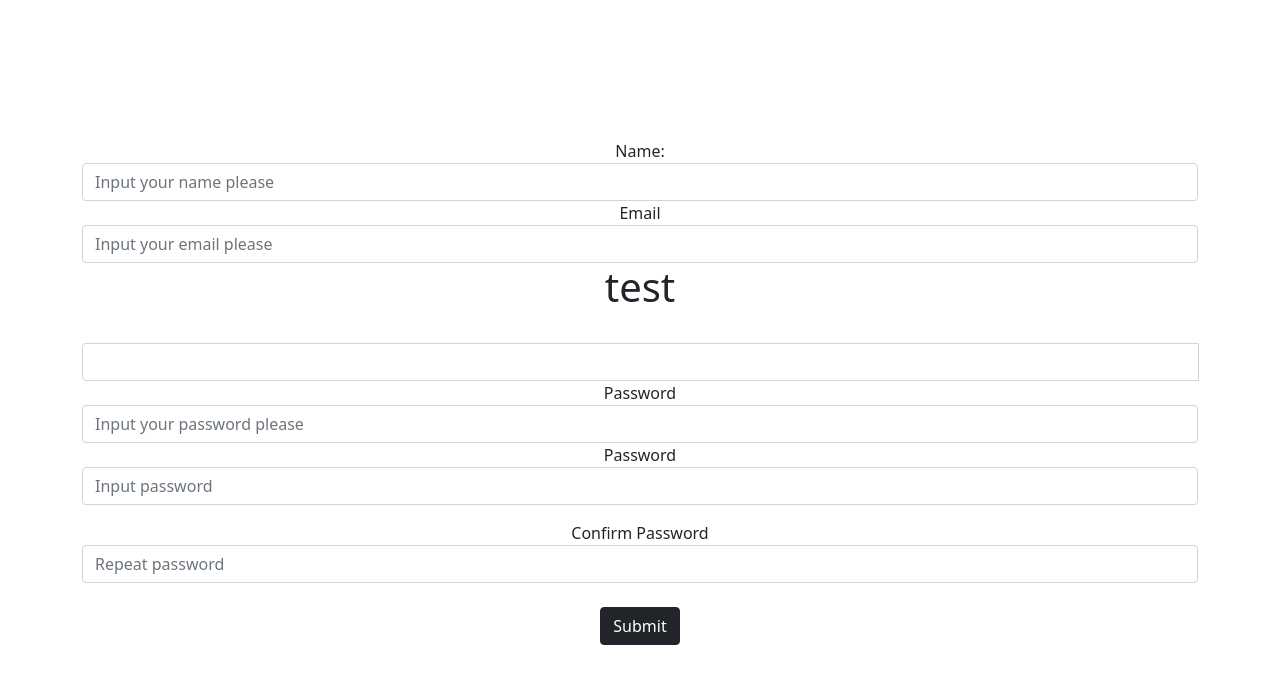
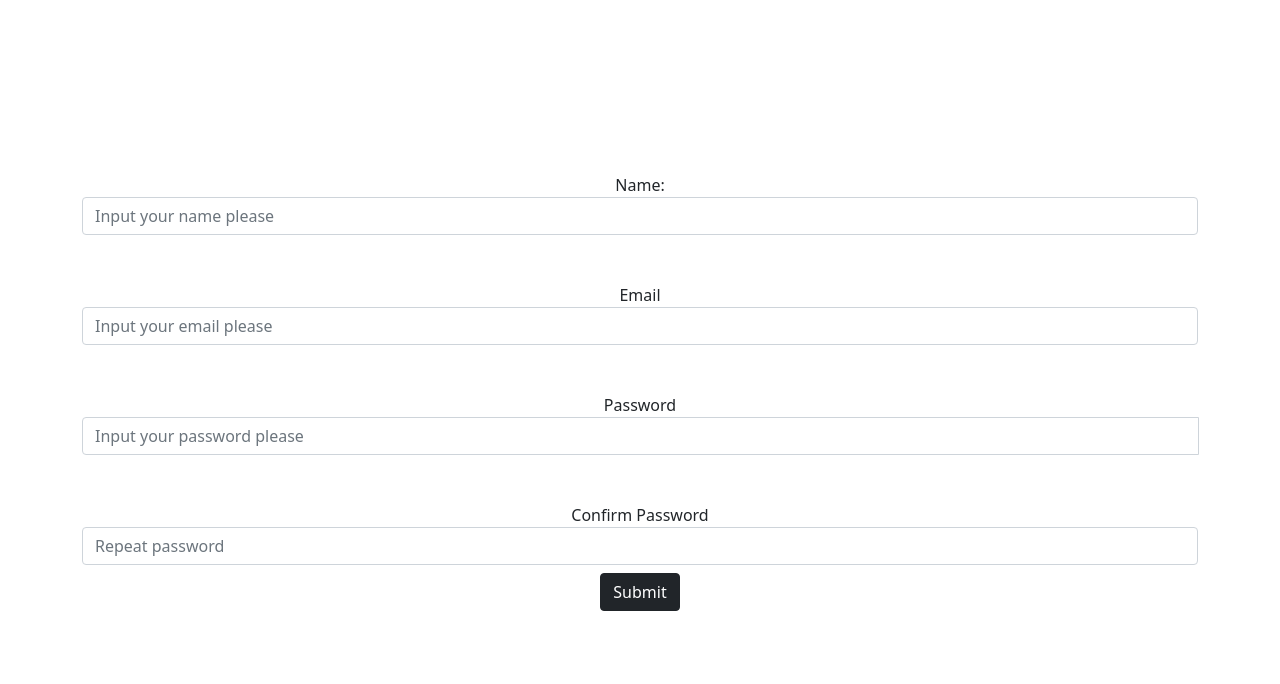
Before and after one commit to youssef-4/Dimension-time, an Angular app: page /register in a window 1280 px wide. Shown: the top 684 px of the page. Built offline with nearby package versions, Linux system fonts and the light colour scheme.

Commit message:
Refactoring code & writing comments

```diff
--- a/src/app/components/login/login.component.ts
+++ b/src/app/components/login/login.component.ts
@@ -32,6 +32,7 @@ export class LoginComponent implements OnInit {
     this.sumitted = true;
   }
 
+  // TODO : INPUT DESCRIPTION
   loggerFormAndFieldsInfo(): void{
     console.log('---------------------------------------------------');
     // ! Email Field Validation Result
--- a/src/app/components/register/register.component.html
+++ b/src/app/components/register/register.component.html
@@ -12,7 +12,7 @@
   </small>
 
   <!-- Email -->
-  <div class="form-group">
+  <div class="form-group mt-5">
     <label for="email">Email</label>
     <input type="email" class="form-control" id="inputEmail" placeholder="Input your email please"
       [formControlName]="'email'" [ngClass]="formInputColor('email')">
@@ -23,32 +23,21 @@
   </small>
 
   <!-- Password" --> <!-- <i class="far fa-eye"></i> icon -->
-  <h1>test</h1><br>
+  <label for="iamapassword" class="d-block mt-5">Password</label>
   <div class="input-group">
-    <input type="password" class="form-control pwd" id="iamapassword" (keyup)="visible($event)">
+    <input type="password" class="form-control" id="iamapassword" placeholder="Input your password please"
+    [formControlName]="'password1'" [ngClass]="formInputColor('password1')" (keyup)="visible($event)">
     <span class="input-group-btn">
-      <button *ngIf="showPasswordOption" class="btn btn-default reveal" type="button" (click)="changeIcon()"><i class="{{icon}}"></i></button>
+      <button *ngIf="showPasswordOption" class="btn btn-default reveal" type="button" (click)="changeIcon('iamapassword')"><i class="{{icon}}"></i></button>
     </span>
   </div>
+  <small id="passwordHelp" class="form-text" *ngIf="msgColor('password1')"
+  [ngClass]="msgColor('password1')? 'text-danger' : 'text-success'">
+  Password no válida, mínimo 6 carácteres
+</small>
 
-
-
-
-  <div class="form-group">
-    <label for="password1">Password</label>
-    <input type="password" class="form-control" id="inputPassword" placeholder="Input your password please"
-      [formControlName]="'password1'" [ngClass]="formInputColor('password1')">
-  </div>
-  <small id="passwordHelp" class="form-text" *ngIf="msgColor('password1')"
-    [ngClass]="msgColor('password1')? 'text-danger' : 'text-success'">
-    Password no válida, mínimo 6 carácteres
-  </small>
   <!--Confirm Password-->
-  <div class="form-group mb-3">
-    <label for="inputEmail4">Password</label>
-    <input type="password" class="form-control" placeholder="Input password" formControlName="password1">
-  </div>
-  <div class="form-group mb-3">
+  <div class="form-group mt-5">
     <label for="inputEmail4">Confirm Password</label>
     <input type="password" class="form-control" placeholder="Repeat password" formControlName="password1">
   </div>
@@ -59,3 +48,17 @@
     <!--[disabled]="!loginForm.valid" -->
   </div>
 </form>
+
+
+
+<!--
+  <div class="form-group">
+    <label for="password1">Password</label>
+    <input type="password" class="form-control" id="inputPassword" placeholder="Input your password please"
+      [formControlName]="'password1'" [ngClass]="formInputColor('password1')">
+  </div>
+  <small id="passwordHelp" class="form-text" *ngIf="msgColor('password1')"
+    [ngClass]="msgColor('password1')? 'text-danger' : 'text-success'">
+    Password no válida, mínimo 6 carácteres
+  </small>
+-->
--- a/src/app/components/register/register.component.ts
+++ b/src/app/components/register/register.component.ts
@@ -7,46 +7,14 @@ import { FormControl, FormGroup, Validators } from '@angular/forms';
   styleUrls: ['./register.component.css']
 })
 export class RegisterComponent implements OnInit {
+  // ! Default icon when not make click in the show Password icon
   icon = 'far fa-eye';
-
-  changeIcon(): void {
-    this.icon === 'far fa-eye'
-    ?
-      this.icon = 'far fa-eye-slash'
-    :
-      this.icon = 'far fa-eye';
-
-    console.log('Pasword icon changed to ' + this.icon);
-
-    this.changePassword('iamapassword');
-  }
-
-  changePassword(idInput: string): void{
-    const maybeMyElement = document.getElementById(idInput);
-    if (maybeMyElement?.getAttribute('type') === 'text'){
-      maybeMyElement?.setAttribute('type', 'password');
-    } else{
-      maybeMyElement?.setAttribute('type', 'text');
-    }
-  }
-  // tslint:disable-next-line: member-ordering
-  showPasswordOption = false;
-  visible($event: any): boolean{
-    console.log($event);
-    console.log($event.key);
-    console.log($event.target);
-    const item = document.getElementById($event.target.id) as HTMLInputElement;
-    if (item?.value.length > 0){
-      this.showPasswordOption = true;
-      return true;
-    }else{
-      this.showPasswordOption = false;
-      return false;
-    }
-  }
 
   // ! Check if the button of Form loginForm it's submit or not
   sumitted = false;
+
+  // ! If the password it's null hidde button show password else display button
+  showPasswordOption = false;
 
   // ! Validaciones del formulario loginForm
   registerForm = new FormGroup({
@@ -75,12 +43,51 @@ export class RegisterComponent implements OnInit {
     )
   });
 
+  // ! Change icon on make click in the element
+  changeIcon(element: string): void {
+    this.icon === 'far fa-eye'
+    ?
+      this.icon = 'far fa-eye-slash'
+    :
+      this.icon = 'far fa-eye';
+
+    console.log('Pasword icon changed to ' + this.icon);
+    console.log(document.getElementById('iamapassword'));
+    this.changePassword(element);
+  }
+
+  // TODO : INPUT DESCRIPTION
+  changePassword(idInput: string): void{
+    const maybeMyElement = document.getElementById(idInput);
+    if (maybeMyElement?.getAttribute('type') === 'text'){
+      maybeMyElement?.setAttribute('type', 'password');
+    } else{
+      maybeMyElement?.setAttribute('type', 'text');
+    }
+  }
+
+  // TODO : INPUT DESCRIPTION
+  visible($event: any): boolean{
+    console.log($event);
+    console.log($event.key);
+    console.log($event.target);
+    const item = document.getElementById($event.target.id) as HTMLInputElement;
+    if (item?.value.length > 0){
+      this.showPasswordOption = true;
+      return true;
+    }else{
+      this.showPasswordOption = false;
+      return false;
+    }
+  }
+
   // ! Verificación del formulario loginForm
   submitForm(): void{
     this.loggerFormAndFieldsInfo();
     this.sumitted = true;
   }
 
+  // TODO : INPUT DESCRIPTION
   loggerFormAndFieldsInfo(): void{
     console.log('---------------------------------------------------');
     // ! Email Field Validation Result
```
